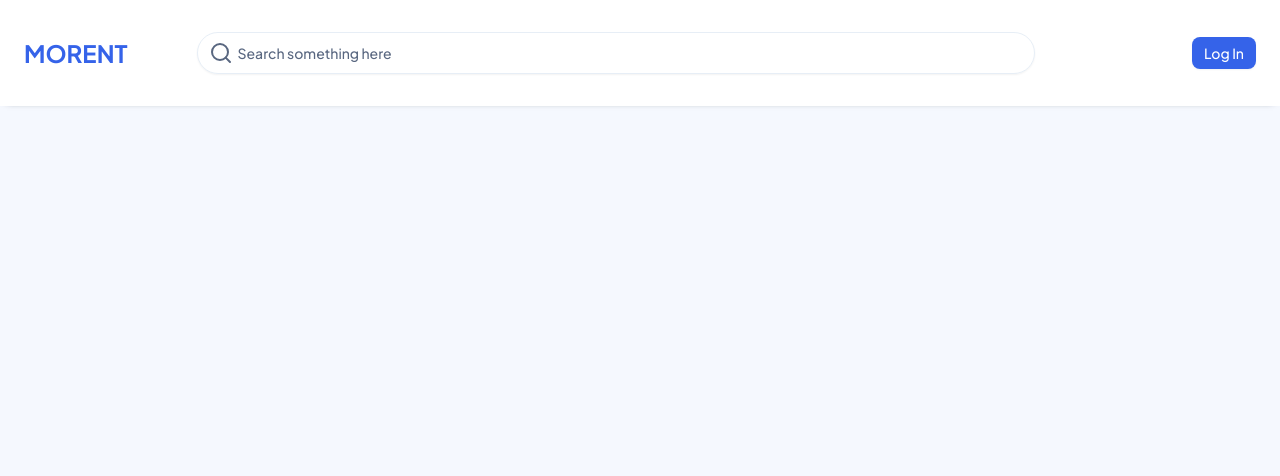
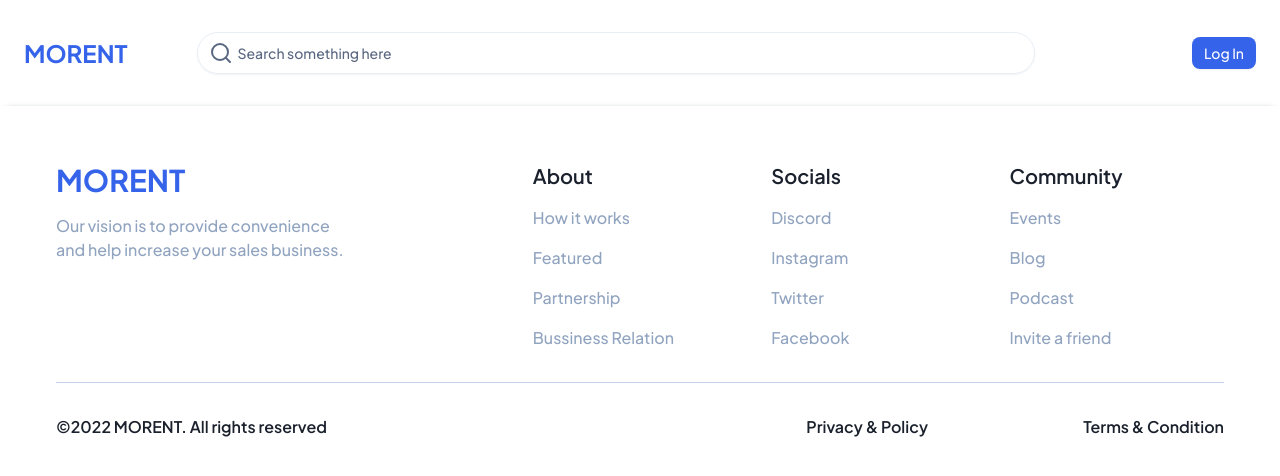
Before and after one commit to mbartos00/car-rental, a Next.js app in the folder client/: page / in a window 1280 px wide. Shown: the top 476 px of the page. Built offline with nearby package versions, Linux system fonts and the light colour scheme.

Commit message:
(client) fix: move header to layout

```diff
--- a/client/app/layout.tsx
+++ b/client/app/layout.tsx
@@ -1,6 +1,8 @@
 import type { Metadata } from "next";
 import { Plus_Jakarta_Sans } from "next/font/google";
 import "./globals.css";
+import Header from "@/components/Header";
+import Footer from "@/components/Footer";
 
 const plusJakarta = Plus_Jakarta_Sans({
   subsets: ["latin"],
@@ -23,7 +25,9 @@ export default function RootLayout({
       <body
         className={`${plusJakarta.className} antialiased bg-primary-100/25`}
       >
+        <Header />
         {children}
+        <Footer />
       </body>
     </html>
   );
--- a/client/app/page.tsx
+++ b/client/app/page.tsx
@@ -1,9 +1,3 @@
-import Header from "@/components/Header";
-
 export default function Home() {
-  return (
-    <div>
-      <Header />
-    </div>
-  );
+  return <div></div>;
 }
```
